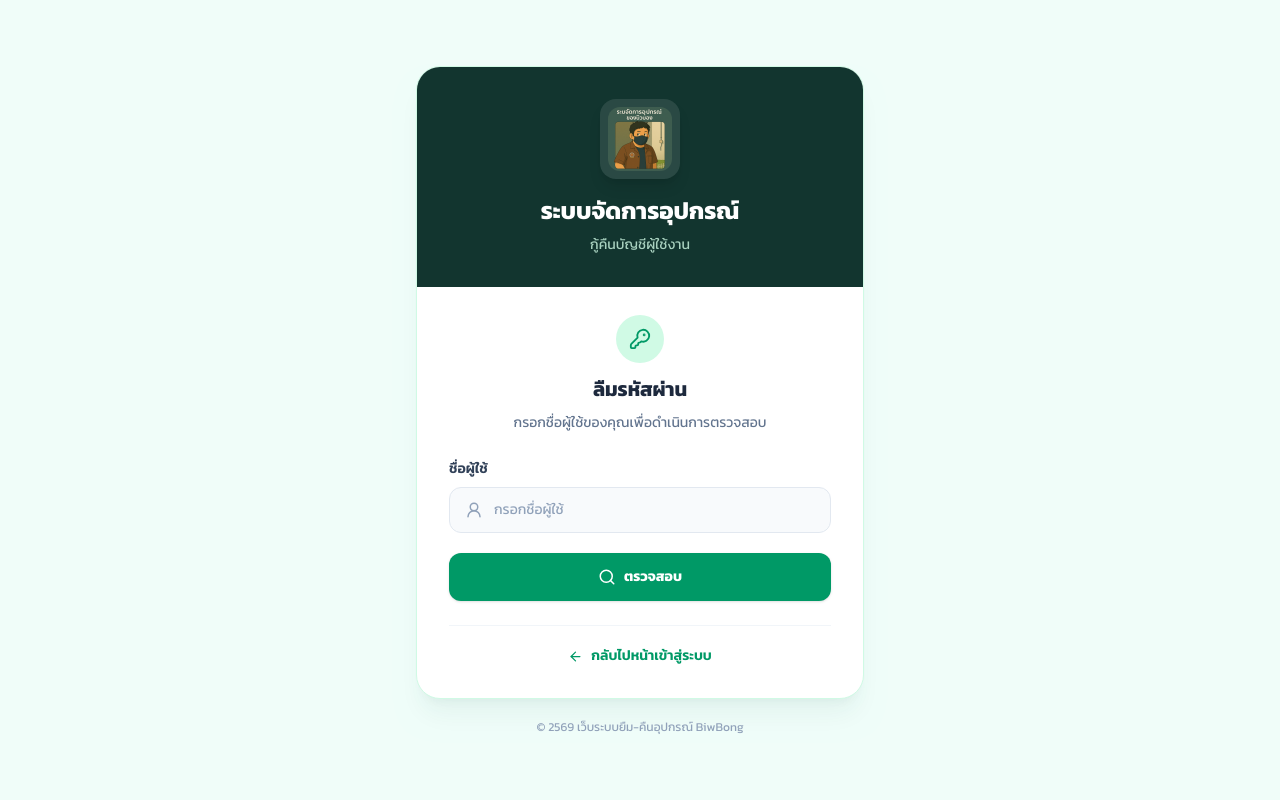
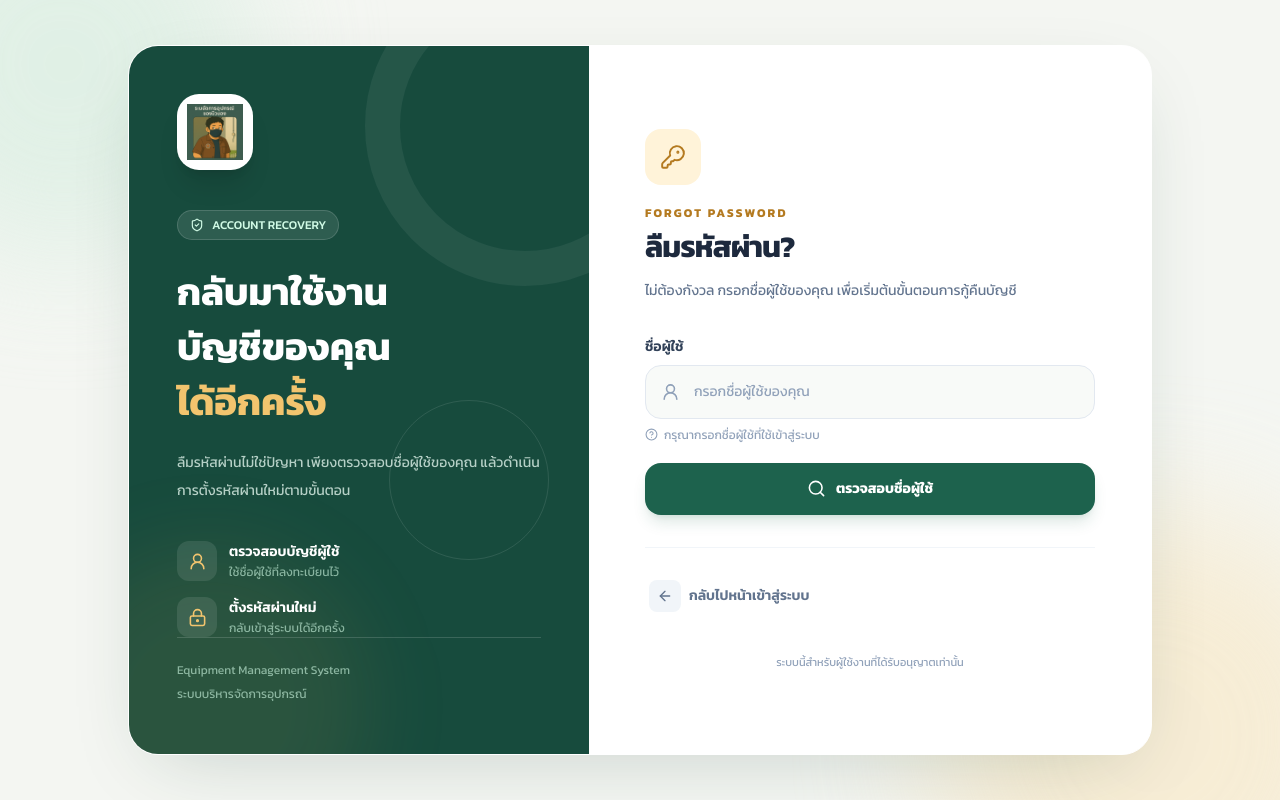
Before and after one commit to Biwrescue1706/Project-BiwBoong, a React (Vite) app in the folder BiwBoongShop/: page /forgot-password in a window 1280 px wide. Built offline with nearby package versions, Linux system fonts and the light colour scheme.

Commit message:
Update ForgotPassword.jsx

```diff
--- a/BiwBoongShop/src/pages/ForgotPassword.jsx
+++ b/BiwBoongShop/src/pages/ForgotPassword.jsx
@@ -6,6 +6,9 @@ import {
     Search,
     ArrowLeft,
     LoaderCircle,
+    ShieldCheck,
+    LockKeyhole,
+    CircleHelp,
 } from 'lucide-react';
 import Swal from 'sweetalert2';
 
@@ -95,47 +98,129 @@ export default function ForgotPassword() {
         } finally {
             setLoading(false);
         }
-
     };
 
     return (
-        <main className="flex min-h-screen items-center justify-center bg-[#f0fdf9] px-4 py-8">
-            <div className="w-full max-w-md">
-                <section className="overflow-hidden rounded-3xl border border-emerald-100 bg-white shadow-xl shadow-emerald-900/5">
-                    <header className="bg-[#12352f] px-6 py-8 text-center text-white">
-                        <div className="mx-auto mb-4 flex h-20 w-20 items-center justify-center rounded-2xl bg-white/10 p-2 shadow-lg">
+        <main className="relative flex min-h-screen items-center justify-center overflow-hidden bg-[#f4f6f2] px-4 py-8 sm:px-6">
+            <div className="pointer-events-none absolute -left-32 -top-32 h-96 w-96 rounded-full bg-[#dcefe3] opacity-80 blur-3xl" />
+            <div className="pointer-events-none absolute -bottom-40 -right-24 h-[450px] w-[450px] rounded-full bg-[#f8e9c9] opacity-70 blur-3xl" />
+
+            <div className="relative z-10 w-full max-w-5xl">
+                <section className="grid overflow-hidden rounded-[30px] border border-white bg-white shadow-[0_24px_80px_-28px_rgba(24,65,48,0.22)] md:grid-cols-[0.9fr_1.1fr]">
+
+                    <aside className="relative hidden min-h-[600px] flex-col justify-between overflow-hidden bg-[#174b3d] p-9 text-white md:flex lg:p-12">
+                        <div className="pointer-events-none absolute -right-24 -top-20 h-80 w-80 rounded-full border-[35px] border-white/[0.06]" />
+                        <div className="pointer-events-none absolute -bottom-28 -left-20 h-80 w-80 rounded-full bg-[#d5a84e]/10 blur-2xl" />
+                        <div className="pointer-events-none absolute right-10 top-1/2 h-40 w-40 rounded-full border border-white/10" />
+
+                        <div className="relative z-10">
+                            <div className="flex h-[76px] w-[76px] items-center justify-center rounded-[22px] bg-white p-2.5 shadow-xl shadow-black/10">
                                 <img
                                     src="/logo.png"
                                     alt="โลโก้ระบบจัดการอุปกรณ์"
-                                className="h-full w-full rounded-xl object-contain"
+                                    className="h-full w-full object-contain"
                                 />
                             </div>
 
-                        <h1 className="text-2xl font-bold">
+                            <p className="mt-10 inline-flex items-center gap-2 rounded-full border border-white/15 bg-white/10 px-3 py-1.5 text-xs font-medium text-emerald-100">
+                                <ShieldCheck size={14} />
+                                ACCOUNT RECOVERY
+                            </p>
+
+                            <h2 className="mt-6 text-3xl font-bold leading-[1.45] lg:text-[38px]">
+                                กลับมาใช้งาน
+                                <br />
+                                บัญชีของคุณ
+                                <br />
+                                <span className="text-[#f2c46e]">ได้อีกครั้ง</span>
+                            </h2>
+
+                            <p className="mt-5 max-w-sm text-sm leading-7 text-emerald-50/75">
+                                ลืมรหัสผ่านไม่ใช่ปัญหา
+                                เพียงตรวจสอบชื่อผู้ใช้ของคุณ
+                                แล้วดำเนินการตั้งรหัสผ่านใหม่ตามขั้นตอน
+                            </p>
+
+                            <div className="mt-9 space-y-4">
+                                <div className="flex items-center gap-3">
+                                    <span className="flex h-10 w-10 items-center justify-center rounded-xl bg-white/10 text-[#f2c46e]">
+                                        <UserRound size={19} />
+                                    </span>
+                                    <div>
+                                        <p className="text-sm font-semibold">
+                                            ตรวจสอบบัญชีผู้ใช้
+                                        </p>
+                                        <p className="mt-0.5 text-xs text-emerald-100/60">
+                                            ใช้ชื่อผู้ใช้ที่ลงทะเบียนไว้
+                                        </p>
+                                    </div>
+                                </div>
+
+                                <div className="flex items-center gap-3">
+                                    <span className="flex h-10 w-10 items-center justify-center rounded-xl bg-white/10 text-[#f2c46e]">
+                                        <LockKeyhole size={19} />
+                                    </span>
+                                    <div>
+                                        <p className="text-sm font-semibold">
+                                            ตั้งรหัสผ่านใหม่
+                                        </p>
+                                        <p className="mt-0.5 text-xs text-emerald-100/60">
+                                            กลับเข้าสู่ระบบได้อีกครั้ง
+                                        </p>
+                                    </div>
+                                </div>
+                            </div>
+                        </div>
+
+                        <div className="relative z-10 border-t border-white/15 pt-5">
+                            <p className="text-xs leading-6 text-emerald-100/60">
+                                Equipment Management System
+                                <br />
+                                ระบบบริหารจัดการอุปกรณ์
+                            </p>
+                        </div>
+                    </aside>
+
+                    <div className="flex flex-col justify-center px-6 py-8 sm:px-10 sm:py-12 lg:px-14">
+                        <div className="mb-8 flex items-center gap-3 md:hidden">
+                            <div className="flex h-14 w-14 items-center justify-center rounded-2xl bg-white p-2 shadow-md ring-1 ring-slate-100">
+                                <img
+                                    src="/logo.png"
+                                    alt="โลโก้ระบบจัดการอุปกรณ์"
+                                    className="h-full w-full object-contain"
+                                />
+                            </div>
+                            <div>
+                                <h1 className="text-lg font-bold text-[#174b3d]">
                                     ระบบจัดการอุปกรณ์
                                 </h1>
-
-                        <p className="mt-2 text-sm text-emerald-100/80">
-                            กู้คืนบัญชีผู้ใช้งาน
+                                <p className="mt-0.5 text-xs text-slate-400">
+                                    Equipment Management System
                                 </p>
-                    </header>
-
-                    <form onSubmit={handleSubmit} className="px-6 py-7 sm:px-8">
-                        <div className="mb-6 text-center">
-                            <div className="mx-auto mb-3 flex h-12 w-12 items-center justify-center rounded-full bg-emerald-100 text-emerald-600">
-                                <KeyRound size={22} />
+                            </div>
                         </div>
 
-                            <h2 className="text-xl font-bold text-slate-800">
-                                ลืมรหัสผ่าน
+                        <div className="mb-8">
+                            <div className="mb-5 flex h-14 w-14 items-center justify-center rounded-2xl bg-[#fff3d9] text-[#b47a20]">
+                                <KeyRound size={26} strokeWidth={1.8} />
+                            </div>
+
+                            <p className="text-xs font-bold tracking-[0.18em] text-[#b47a20]">
+                                FORGOT PASSWORD
+                            </p>
+
+                            <h2 className="mt-2 text-3xl font-bold tracking-tight text-slate-800">
+                                ลืมรหัสผ่าน?
                             </h2>
 
-                            <p className="mt-2 text-sm leading-6 text-slate-500">
-                                กรอกชื่อผู้ใช้ของคุณเพื่อดำเนินการตรวจสอบ
+                            <p className="mt-3 text-sm leading-7 text-slate-500">
+                                ไม่ต้องกังวล กรอกชื่อผู้ใช้ของคุณ
+                                เพื่อเริ่มต้นขั้นตอนการกู้คืนบัญชี
                             </p>
                         </div>
 
-                        <div className="mb-5">
+                        <form onSubmit={handleSubmit} className="space-y-5">
+                            <div>
                                 <label
                                     htmlFor="username"
                                     className="mb-2 block text-sm font-semibold text-slate-700"
@@ -145,7 +230,7 @@ export default function ForgotPassword() {
 
                                 <div className="relative">
                                     <UserRound
-                                    size={18}
+                                        size={19}
                                         className="pointer-events-none absolute left-4 top-1/2 -translate-y-1/2 text-slate-400"
                                     />
 
@@ -154,51 +239,66 @@ export default function ForgotPassword() {
                                         id="username"
                                         name="username"
                                         value={username}
-                                    onChange={(event) => setUsername(event.target.value)}
-                                    placeholder="กรอกชื่อผู้ใช้"
+                                        onChange={(event) =>
+                                            setUsername(event.target.value)
+                                        }
+                                        placeholder="กรอกชื่อผู้ใช้ของคุณ"
                                         required
                                         autoComplete="username"
                                         disabled={loading}
-                                    className="w-full rounded-xl border border-slate-200 bg-slate-50 py-3 pl-11 pr-4 text-sm text-slate-800 outline-none transition placeholder:text-slate-400 focus:border-emerald-500 focus:bg-white focus:ring-4 focus:ring-emerald-500/10 disabled:opacity-60"
+                                        className="w-full rounded-2xl border border-slate-200 bg-[#f8faf8] py-4 pl-12 pr-4 text-sm text-slate-800 outline-none transition duration-200 placeholder:text-slate-400 hover:border-slate-300 focus:border-[#43866b] focus:bg-white focus:ring-4 focus:ring-[#43866b]/10 disabled:cursor-not-allowed disabled:opacity-60"
                                     />
                                 </div>
+
+                                <p className="mt-2 flex items-center gap-1.5 text-xs text-slate-400">
+                                    <CircleHelp size={13} />
+                                    กรุณากรอกชื่อผู้ใช้ที่ใช้เข้าสู่ระบบ
+                                </p>
                             </div>
 
                             <button
                                 type="submit"
                                 disabled={loading}
-                            className="flex w-full items-center justify-center gap-2 rounded-xl bg-emerald-600 px-5 py-3.5 text-sm font-bold text-white shadow-sm transition hover:bg-emerald-700 active:scale-[0.98] disabled:cursor-not-allowed disabled:opacity-60"
+                                className="group flex w-full items-center justify-center gap-2.5 rounded-2xl bg-[#1d624d] px-5 py-4 text-sm font-bold text-white shadow-lg shadow-[#1d624d]/15 transition duration-200 hover:-translate-y-0.5 hover:bg-[#174b3d] hover:shadow-xl hover:shadow-[#1d624d]/20 active:translate-y-0 disabled:cursor-not-allowed disabled:opacity-60"
                             >
                                 {loading ? (
                                     <>
-                                    <LoaderCircle size={18} className="animate-spin" />
-                                    กำลังตรวจสอบ...
+                                        <LoaderCircle
+                                            size={19}
+                                            className="animate-spin"
+                                        />
+                                        กำลังตรวจสอบข้อมูล...
                                     </>
                                 ) : (
                                     <>
-                                    <Search size={18} />
-                                    ตรวจสอบ
+                                        <Search
+                                            size={19}
+                                            className="transition-transform group-hover:scale-110"
+                                        />
+                                        ตรวจสอบชื่อผู้ใช้
                                     </>
                                 )}
                             </button>
+                        </form>
 
-                        <div className="mt-6 border-t border-slate-100 pt-5 text-center">
+                        <div className="mt-8 border-t border-slate-100 pt-6">
                             <Link
                                 to="/"
-                                className="inline-flex items-center gap-2 text-sm font-semibold text-emerald-600 transition hover:text-emerald-700 hover:underline"
+                                className="group inline-flex items-center gap-2 rounded-xl px-1 py-2 text-sm font-semibold text-slate-500 transition hover:text-[#1d624d]"
                             >
-                                <ArrowLeft size={15} />
+                                <span className="flex h-8 w-8 items-center justify-center rounded-lg bg-slate-100 transition group-hover:bg-[#e8f3ec] group-hover:text-[#1d624d]">
+                                    <ArrowLeft size={16} />
+                                </span>
                                 กลับไปหน้าเข้าสู่ระบบ
                             </Link>
                         </div>
-                    </form>
-                </section>
 
-                <p className="mt-5 text-center text-xs text-slate-400">
-                    © 2569 เว็บระบบยืม-คืนอุปกรณ์ BiwBong
+                        <p className="mt-8 text-center text-[11px] leading-5 text-slate-400">
+                            ระบบนี้สำหรับผู้ใช้งานที่ได้รับอนุญาตเท่านั้น
                         </p>
                     </div>
+                </section>
+            </div>
         </main>
-
     );
 }
```
Lines whose indentation alone changed are shown as unchanged.
